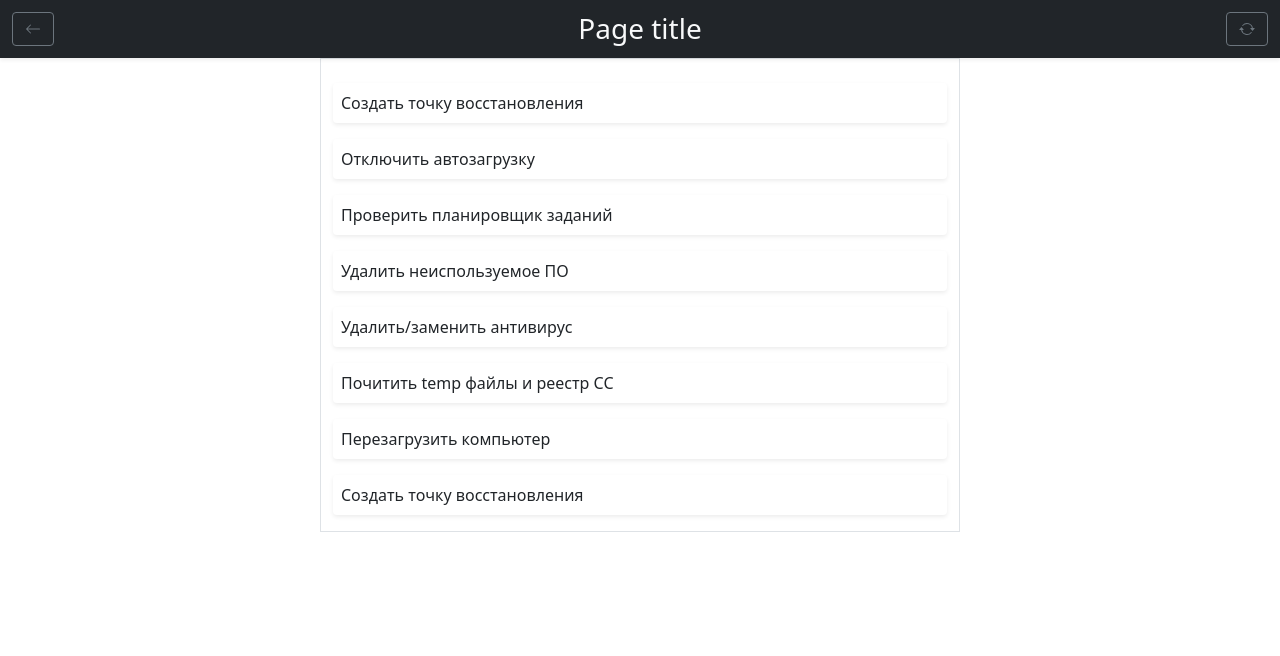
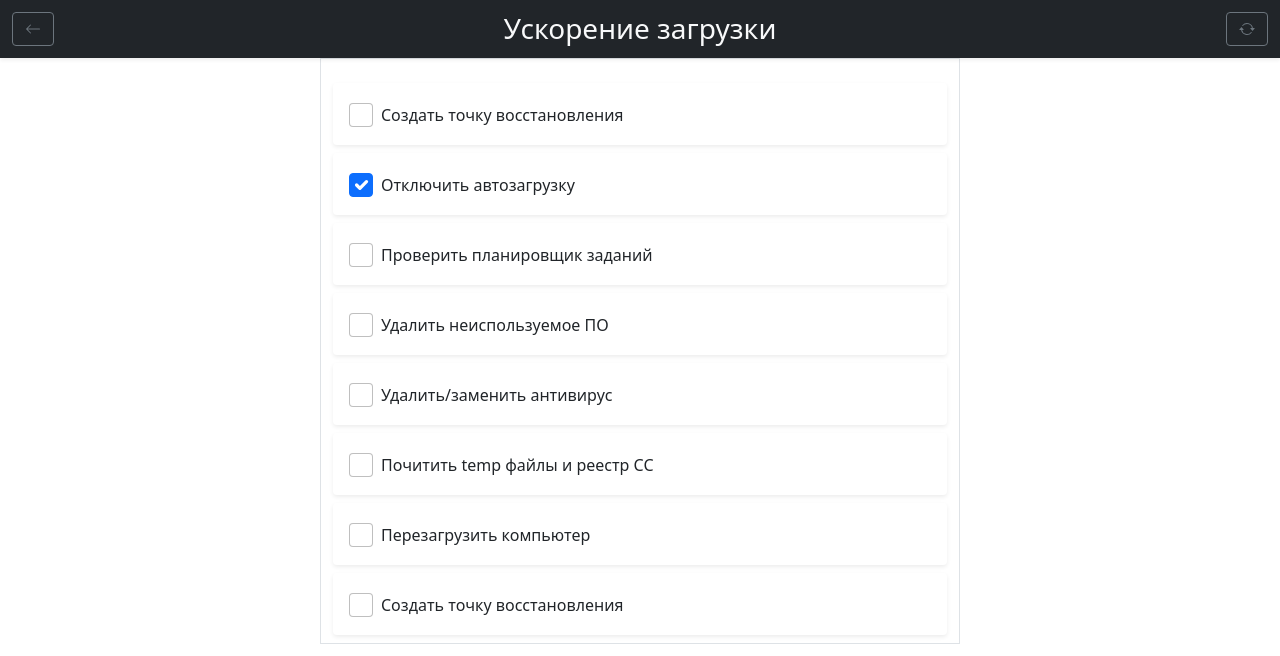
Before and after one commit to mccrush/comp, a Vue app: page / in a window 1280 px wide. Shown: the top 656 px of the page. Built offline with nearby package versions, Linux system fonts and the light colour scheme.

Commit message:
Settings checkbox view

```diff
--- a/src/components/PageTitle.vue
+++ b/src/components/PageTitle.vue
@@ -1,3 +1,3 @@
 <template>
-  <h3 class="text-light m-0">Page title</h3>
+  <h3 class="text-light m-0">Ускорение загрузки</h3>
 </template>
--- a/src/data/boost.js
+++ b/src/data/boost.js
@@ -1,10 +1,10 @@
 export default [
-  { title: 'Создать точку восстановления', alias: 'restorefirst' },
-  { title: 'Отключить автозагрузку', alias: 'offauto' },
-  { title: 'Проверить планировщик заданий', alias: 'checkplan' },
-  { title: 'Удалить неиспользуемое ПО', alias: 'removesoft' },
-  { title: 'Удалить/заменить антивирус', alias: 'removeantivirus' },
-  { title: 'Почитить temp файлы и реестр CC', alias: 'cleaner' },
-  { title: 'Перезагрузить компьютер', alias: 'reload' },
-  { title: 'Создать точку восстановления', alias: 'restoresecond' }
+  { title: 'Создать точку восстановления', alias: 'restorefirst', check: false },
+  { title: 'Отключить автозагрузку', alias: 'offauto', check: true },
+  { title: 'Проверить планировщик заданий', alias: 'checkplan', check: false },
+  { title: 'Удалить неиспользуемое ПО', alias: 'removesoft', check: false },
+  { title: 'Удалить/заменить антивирус', alias: 'removeantivirus', check: false },
+  { title: 'Почитить temp файлы и реестр CC', alias: 'cleaner', check: false },
+  { title: 'Перезагрузить компьютер', alias: 'reload', check: false },
+  { title: 'Создать точку восстановления', alias: 'restoresecond', check: false }
 ]
--- a/src/views/Checklist.vue
+++ b/src/views/Checklist.vue
@@ -2,11 +2,21 @@
   <div class="row">
     <div class="col-12 pt-4">
       <div
-        v-for="chek in boost"
-        :key="chek.alias"
-        class="shadow-sm rounded w-100 mb-3 p-2"
+        v-for="check in boost"
+        :key="check.alias"
+        class="shadow-sm rounded w-100 mb-2 ps-3 pt-3 pe-2 pb-3"
       >
-        {{ chek.title }}
+        <div class="form-check d-flex align-items-center">
+          <input
+            class="check-size form-check-input me-2"
+            type="checkbox"
+            :id="check.alias"
+            :checked="check.check"
+          />
+          <label class="form-check-label lh-sm pt-1" :for="check.alias">
+            {{ check.title }}
+          </label>
+        </div>
       </div>
     </div>
   </div>
@@ -23,3 +33,9 @@ export default {
   }
 }
 </script>
+<style scoped>
+.check-size {
+  width: 24px;
+  height: 24px;
+}
+</style>
```
